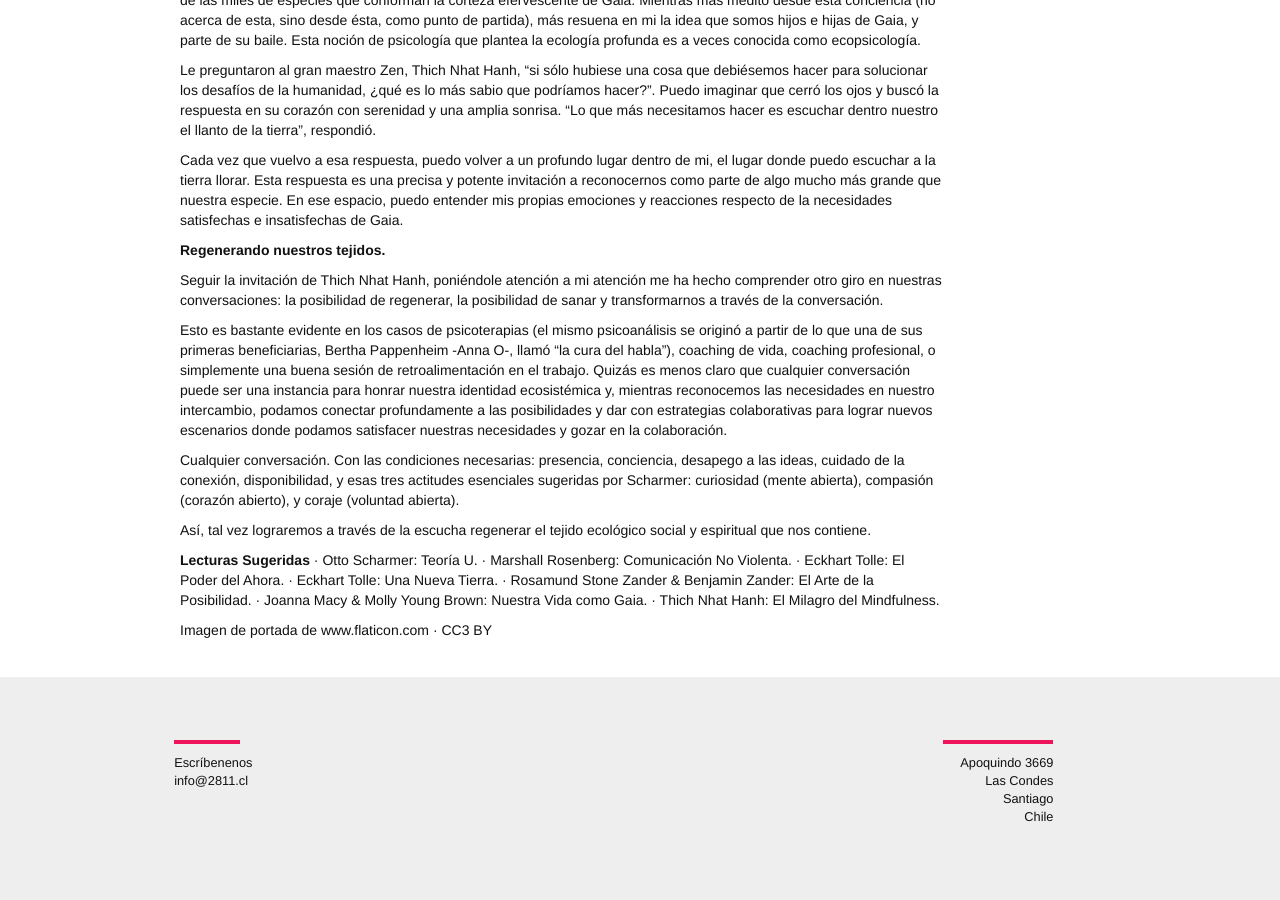
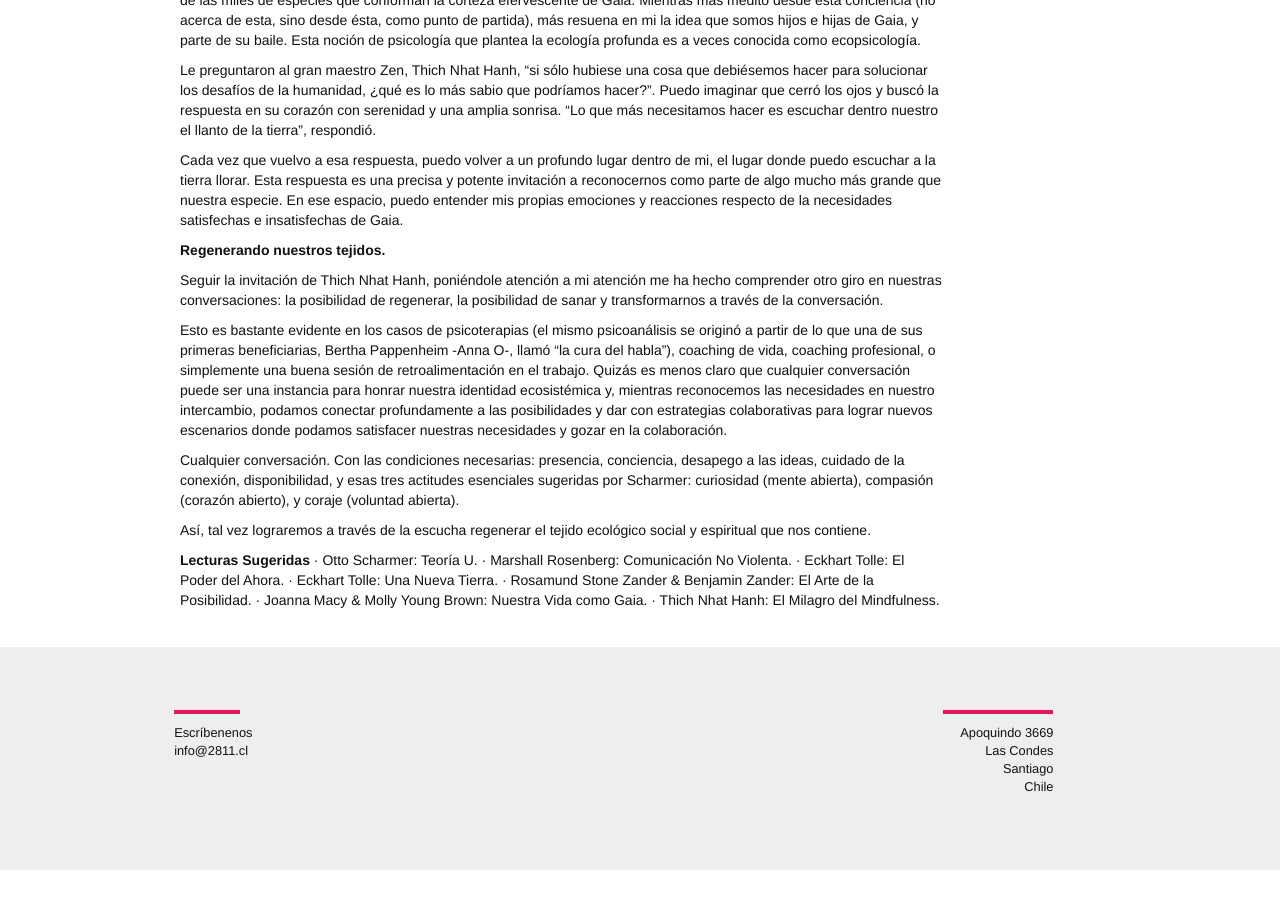
Before and after one commit to 2811Chile/2811Chile.github.io, a Jekyll site: the page built from _posts/2019-04-04-escucha-regenerativa.markdown, in a window 1280 px wide and 900 px high, scrolled down 2570 px. Built offline with Jekyll 4.4.1, drawn with Linux system fonts in a browser that asks for light colours; nearby versions of some CDN libraries; some web fonts are replaced; our own code applies the rules of GitHub Pages for plain Markdown files; after the commit the page ends 3440 px from its top, so only the background shows below that.

Commit message:
Updated Escucha Regenerativa

```diff
--- a/_posts/2019-04-04-escucha-regenerativa.markdown
+++ b/_posts/2019-04-04-escucha-regenerativa.markdown
@@ -77,6 +77,3 @@ Así, tal vez lograremos a través de la escucha regenerar el tejido ecológico
 · Rosamund Stone Zander & Benjamin Zander: El Arte de la Posibilidad.
 · Joanna Macy & Molly Young Brown: Nuestra Vida como Gaia.
 · Thich Nhat Hanh: El Milagro del Mindfulness.
-
-
-Imagen de portada de www.flaticon.com · CC3 BY
```
